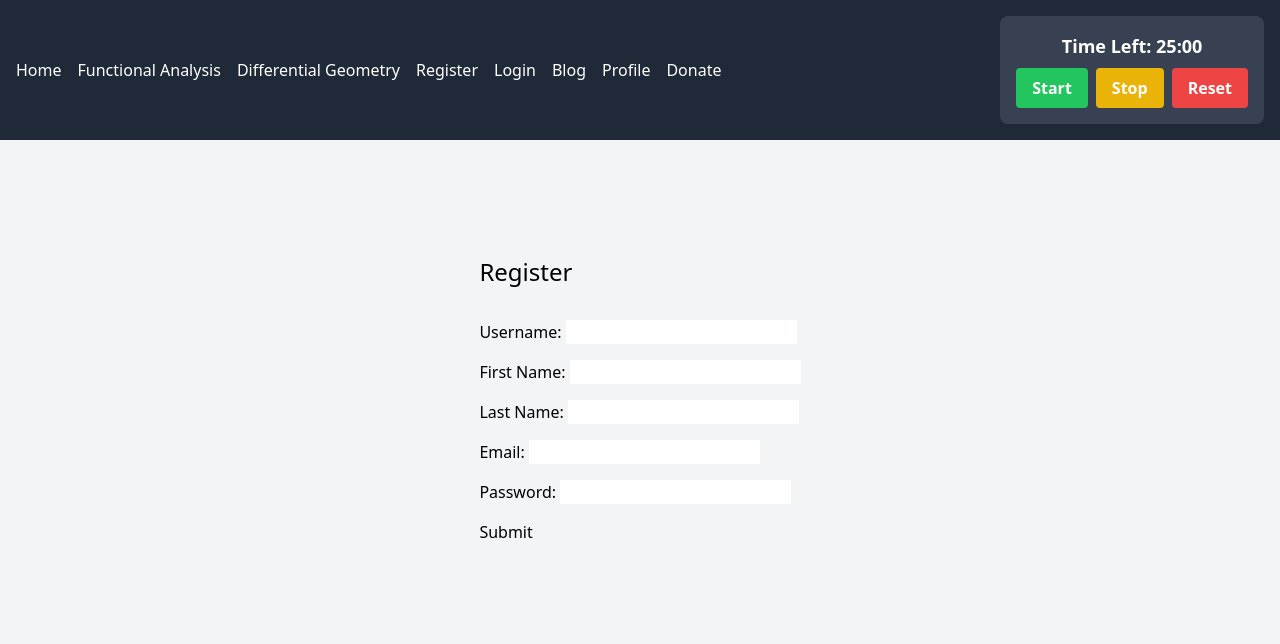
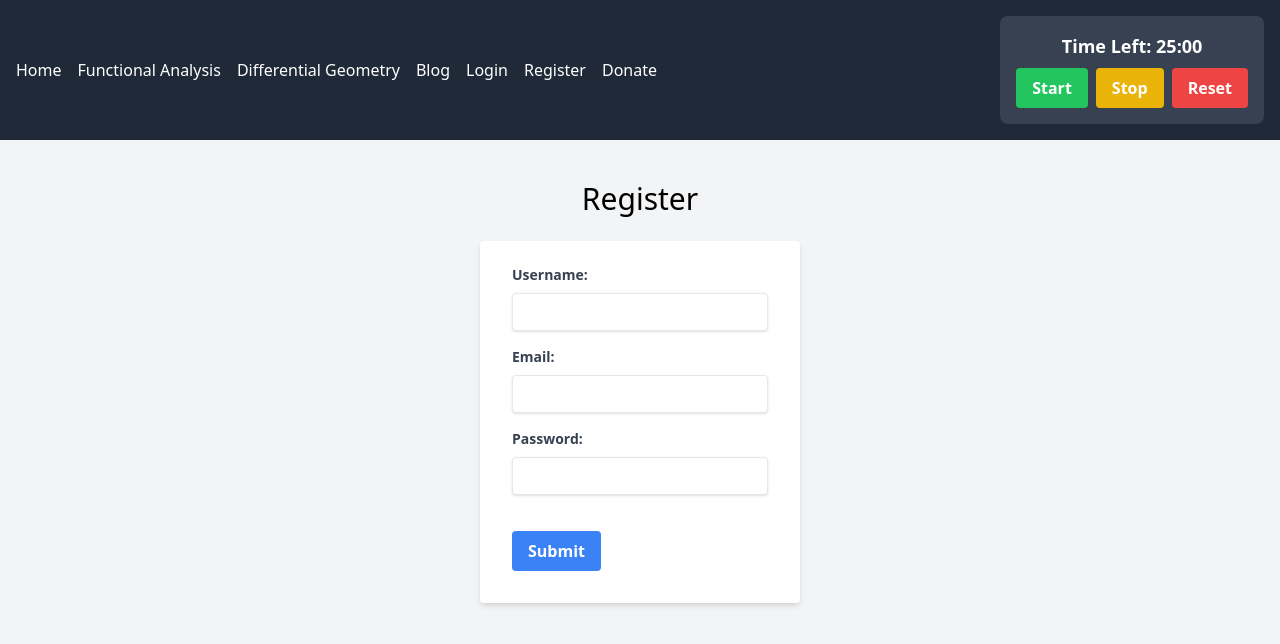
Before and after one commit to Jassalazar1995/JosesMathJournal, a React (Vite) app in the folder josesmathjournal/client/: page /register in a window 1280 px wide. Shown: the top 644 px of the page. Built offline with nearby package versions, Linux system fonts and the light colour scheme.

Commit message:
Got conditional rendering to work on the nav bar so that if youre not logged in the login and register show up, but it you are then the profile shows up.

```diff
--- a/josesmathjournal/client/src/App.jsx
+++ b/josesmathjournal/client/src/App.jsx
@@ -51,7 +51,7 @@ function App() {
 
   return (
     <>
-      <Nav />
+      <Nav username ={user.username} setUser={setUser}/>
       <div className="pt-290" >{/* Added padding to the top to push content below the navbar */}
         <Routes>
           <Route path='/' element={<Main />} />
--- a/josesmathjournal/client/src/blogSlice.js
+++ b/josesmathjournal/client/src/blogSlice.js
@@ -1,18 +1,18 @@
-import { createSlice } from '@reduxjs/toolkit';
+// import { createSlice } from '@reduxjs/toolkit';
 
-export const blogSlice = createSlice({
-    name: 'blog',
-    initialState: {
-        posts: [],
-    },
-    reducers: {
-        setBlogPosts: (state, action) => {
-            state.posts = action.payload;
-        },
-        // I can add other reducers for adding, updating and deleting post
-    },
-});
+// export const blogSlice = createSlice({
+//     name: 'blog',
+//     initialState: {
+//         posts: [],
+//     },
+//     reducers: {
+//         setBlogPosts: (state, action) => {
+//             state.posts = action.payload;
+//         },
+//         // I can add other reducers for adding, updating and deleting post
+//     },
+// });
 
-export const { setBlogPosts } = blogSlice.actions;
+// export const { setBlogPosts } = blogSlice.actions;
 
-export default blogSlice.reducer;
+// export default blogSlice.reducer;
--- a/josesmathjournal/client/src/components/Nav.jsx
+++ b/josesmathjournal/client/src/components/Nav.jsx
@@ -1,7 +1,14 @@
 import { Link } from "react-router-dom";
 import PomodoroClock from "./PomodoroClock";
 
-export default function Nav() {
+
+export default function Nav({ username, setUser }) {
+
+  const logout = () => {
+    localStorage.removeItem("token")
+    setUser({})
+  };
+
   return (
     <nav className="bg-gray-800 text-white p-4 flex justify-between items-center fixed top-0 left-0 right-0 z-40">
       <div className="flex gap-4">
@@ -14,18 +21,34 @@ export default function Nav() {
         <Link to='/DiffGeo' className="hover:text-gray-300">
           <div>Differential Geometry</div>
         </Link>
-        <Link to='/register' className="hover:text-gray-300">
+        {/* <Link to='/register' className="hover:text-gray-300">
           <div>Register</div>
         </Link>
         <Link to='/Login' className="hover:text-gray-300">
           <div>Login</div>
-        </Link>
+        </Link> */}
         <Link to='/blog' className="hover:text-gray-300">
           <div>Blog</div>
         </Link>
-        <Link to='/Profile' className="hover:text-gray-300">
+        {/* <Link to='/Profile' className="hover:text-gray-300">
           <div>Profile</div>
-        </Link>
+        </Link> */}
+
+        {username ?
+        <>
+          <Link to="/profile">Profile</Link>
+          <p>Welcome {username}!</p>
+            <Link to="/login" onClick={logout} >Logout</Link>
+
+        </>:
+        <>
+
+            <Link to="/login">Login</Link>
+
+            <Link to="/register">Register</Link>
+
+        </>
+        }
         <Link to='/Donate' className="hover:text-gray-300">
           <div>Donate</div>
         </Link>
--- a/josesmathjournal/client/src/pages/Login.jsx
+++ b/josesmathjournal/client/src/pages/Login.jsx
@@ -53,35 +53,46 @@ function Login({ setUser }) {
     return (
         <>
             <div className="flex justify-center items-center h-screen bg-gray-100">
-            <div>
-            <h1>Login</h1>
-            <form onSubmit={handleSubmit}>
-                <label htmlFor="username">Username:</label>
-                <br />
+                <div className="w-full max-w-xs">
+                    <h1 className="text-center text-2xl font-bold mb-8">Login</h1>
+                    <form onSubmit={handleSubmit} className="bg-white shadow-md rounded px-8 pt-6 pb-8 mb-4">
+                        <div className="mb-4">
+                            <label htmlFor="username" className="block text-gray-700 text-sm font-bold mb-2">
+                                Username:
+                            </label>
                             <input
                                 type="text"
                                 id="username"
                                 name="username"
                                 onChange={handleChange}
                                 value={form.username}
+                                className="shadow appearance-none border rounded w-full py-2 px-3 text-gray-700 leading-tight focus:outline-none focus:shadow-outline"
                             />
-                <br /><br />
-                <label htmlFor="password">Password:</label>
-                <br />
+                        </div>
+                        <div className="mb-6">
+                            <label htmlFor="password" className="block text-gray-700 text-sm font-bold mb-2">
+                                Password:
+                            </label>
                             <input
                                 type="password"
                                 id="password"
                                 name="password"
                                 onChange={handleChange}
                                 value={form.password}
+                                className="shadow appearance-none border rounded w-full py-2 px-3 text-gray-700 mb-3 leading-tight focus:outline-none focus:shadow-outline"
                             />
-                <br /><br />
-                <button>Submit</button>
+                        </div>
+                        <div className="flex items-center justify-between">
+                            <button className="bg-blue-500 hover:bg-blue-700 text-white font-bold py-2 px-4 rounded focus:outline-none focus:shadow-outline" type="submit">
+                                Submit
+                            </button>
+                        </div>
                     </form>
                 </div>
             </div>
         </>
     );
+
 }
 
 export default Login;
--- a/josesmathjournal/client/src/pages/Register.jsx
+++ b/josesmathjournal/client/src/pages/Register.jsx
@@ -54,62 +54,50 @@ function Register({ setUser }){
 
     return (
       <div className="flex justify-center items-center h-screen bg-gray-100">
-          <div>
-            <h1 className="text-2xl mb-8">Register</h1>
-            <form onSubmit={handleSubmit} className="space-y-4">
-              <div>
-                <label htmlFor="username">Username: </label>
+        <div className="w-full max-w-xs">
+          <h1 className="text-3xl text-center mb-6">Register</h1>
+          <form onSubmit={handleSubmit} className="bg-white shadow-md rounded px-8 pt-6 pb-8 mb-4">
+            <div className="mb-4">
+              <label htmlFor="username" className="block text-gray-700 text-sm font-bold mb-2">
+                Username:
+              </label>
               <input
                 type="text"
                 id="username"
                 name="username"
                 onChange={handleChange}
                 value={form.username}
+                className="shadow appearance-none border rounded w-full py-2 px-3 text-gray-700 leading-tight focus:outline-none focus:shadow-outline"
               />
             </div>
-              <div>
-                <label htmlFor="firstName">First Name: </label>
-                <input
-                  type="text"
-                  id="firstName"
-                  name="firstName"
-                  onChange={handleChange}
-                  value={form.firstName}
-                />
-              </div>
-              <div>
-                <label htmlFor="lastName">Last Name: </label>
-                <input
-                  type="text"
-                  id="lastName"
-                  name="lastName"
-                  onChange={handleChange}
-                  value={form.lastName}
-                />
-              </div>
-              <div>
-                <label htmlFor="email">Email: </label>
+            <div className="mb-4">
+              <label htmlFor="email" className="block text-gray-700 text-sm font-bold mb-2">
+                Email:
+              </label>
               <input
                 type="email"
                 id="email"
                 name="email"
                 onChange={handleChange}
                 value={form.email}
+                className="shadow appearance-none border rounded w-full py-2 px-3 text-gray-700 leading-tight focus:outline-none focus:shadow-outline"
               />
             </div>
-              <div>
-                <label htmlFor="password">Password: </label>
+            <div className="mb-6">
+              <label htmlFor="password" className="block text-gray-700 text-sm font-bold mb-2">
+                Password:
+              </label>
               <input
                 type="password"
                 id="password"
                 name="password"
                 onChange={handleChange}
                 value={form.password}
-
+                className="shadow appearance-none border rounded w-full py-2 px-3 text-gray-700 mb-3 leading-tight focus:outline-none focus:shadow-outline"
               />
             </div>
-              <div>
-                <button>
+            <div className="flex items-center justify-between">
+              <button className="bg-blue-500 hover:bg-blue-700 text-white font-bold py-2 px-4 rounded focus:outline-none focus:shadow-outline">
                 Submit
               </button>
             </div>
--- a/josesmathjournal/client/src/pages/profile.jsx
+++ b/josesmathjournal/client/src/pages/profile.jsx
@@ -1,18 +1,17 @@
-function Profile({ username, email, points, level  }) {
-    console.log(username)
+function Profile({ username, email, points, level }) {
     return (
-
-        <div className = "flex justify-center items-center h-screen bg-gray-100">
-            <div>
-            <h1>Profile</h1>
-            <p>username: {username}</p>
-            <p>email: {email}</p>
-            <p>points: {points} </p>
-            <p>level: {level} </p>
+        <div className="flex justify-center items-center h-screen bg-gray-100">
+            <div className="bg-white shadow-lg rounded-lg p-6 max-w-sm">
+                <h1 className="text-2xl font-bold mb-4">Profile</h1>
+                <div className="space-y-2">
+                    <p className="text-md"><span className="font-bold">Username:</span> {username}</p>
+                    <p className="text-md"><span className="font-bold">Email:</span> {email}</p>
+                    <p className="text-md"><span className="font-bold">Points:</span> {points}</p>
+                    <p className="text-md"><span className="font-bold">Level:</span> {level}</p>
+                </div>
             </div>
         </div>
-
-     );
+    );
 }
 
 export default Profile;
--- a/josesmathjournal/client/src/store.js
+++ b/josesmathjournal/client/src/store.js
@@ -1,7 +1,7 @@
 import { configureStore } from '@reduxjs/toolkit';
 import { pomodoroReducer } from './PomodoroSlice';
 import userReducer from "./userSlice";
-import blogReducer from "./blogSlice";
+// import blogReducer from "./blogSlice";
 
 const store = configureStore({
     reducer: {
```
Lines whose indentation alone changed are shown as unchanged.
